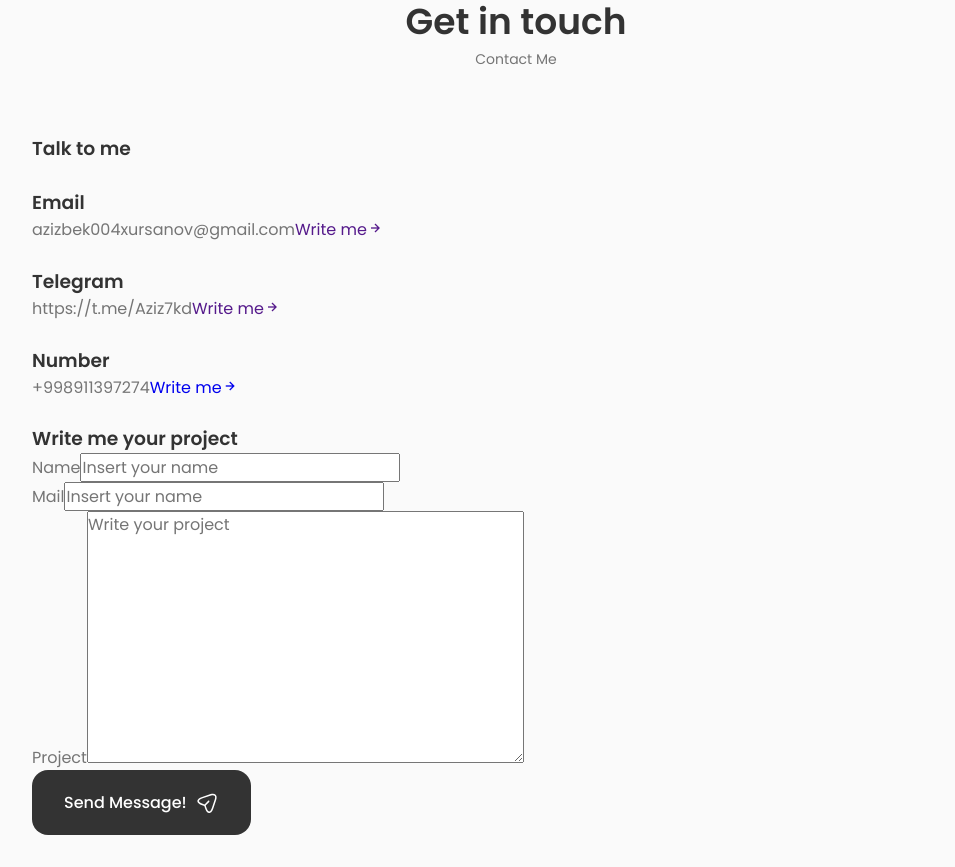
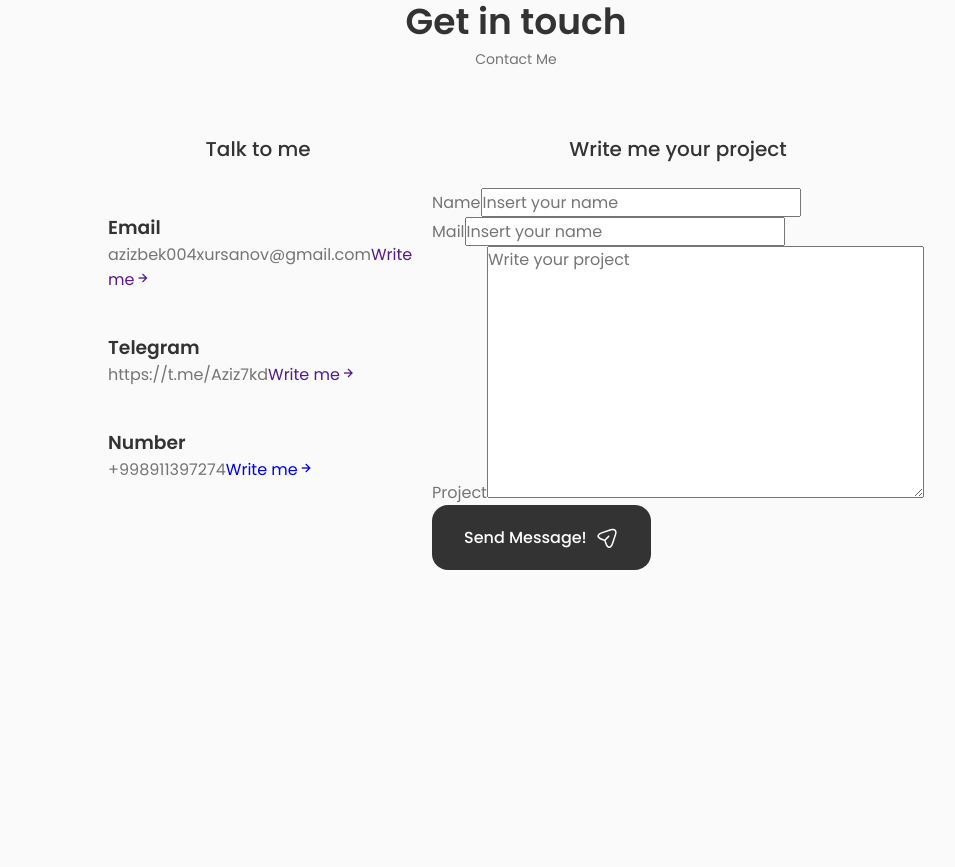
Before and after one commit to Azizbek0304/React-Portfolio, a React (Create React App) app: page / in a window 1280 px wide. Shown: the part 2840-3707 px from the top of the page, without its empty margins (124-1079 px from the left). After the commit the page ends 3490 px from the top, so only its background shows below. Built offline with nearby package versions, Linux system fonts and the light colour scheme.

Commit message:
2 files modified

```diff
--- a/src/componets/Contact/contact.css
+++ b/src/componets/Contact/contact.css
@@ -0,0 +1,19 @@
+.contact__container {
+  grid-template-columns: repeat(2, max-content);
+  justify-content: center;
+  column-gap: 6rem;
+  padding-bottom: var(--mb-3);
+}
+
+.contact__title {
+  text-align: center;
+  font-size: var(--h3-font-size);
+  font-weight: var(--font-medium);
+  margin-bottom: var(--mb-1-5);
+}
+
+.contact__info {
+  display: grid;
+  row-gap: 1rem;
+  grid-template-columns: 300px;
+}
--- a/src/componets/Contact/index.jsx
+++ b/src/componets/Contact/index.jsx
@@ -1,4 +1,5 @@
 import React from 'react';
+import './contact.css';
 
 function Contact() {
   return (
```
